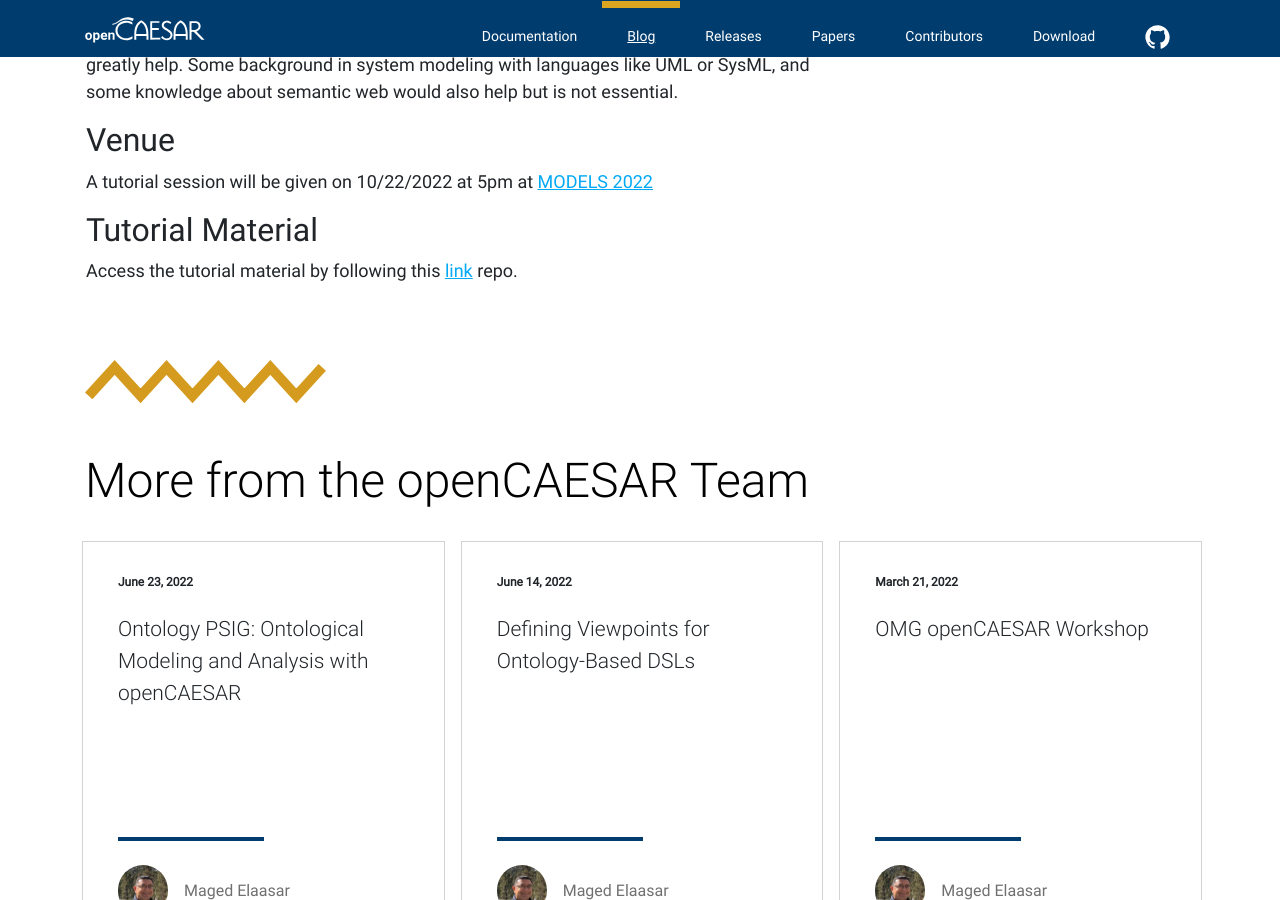
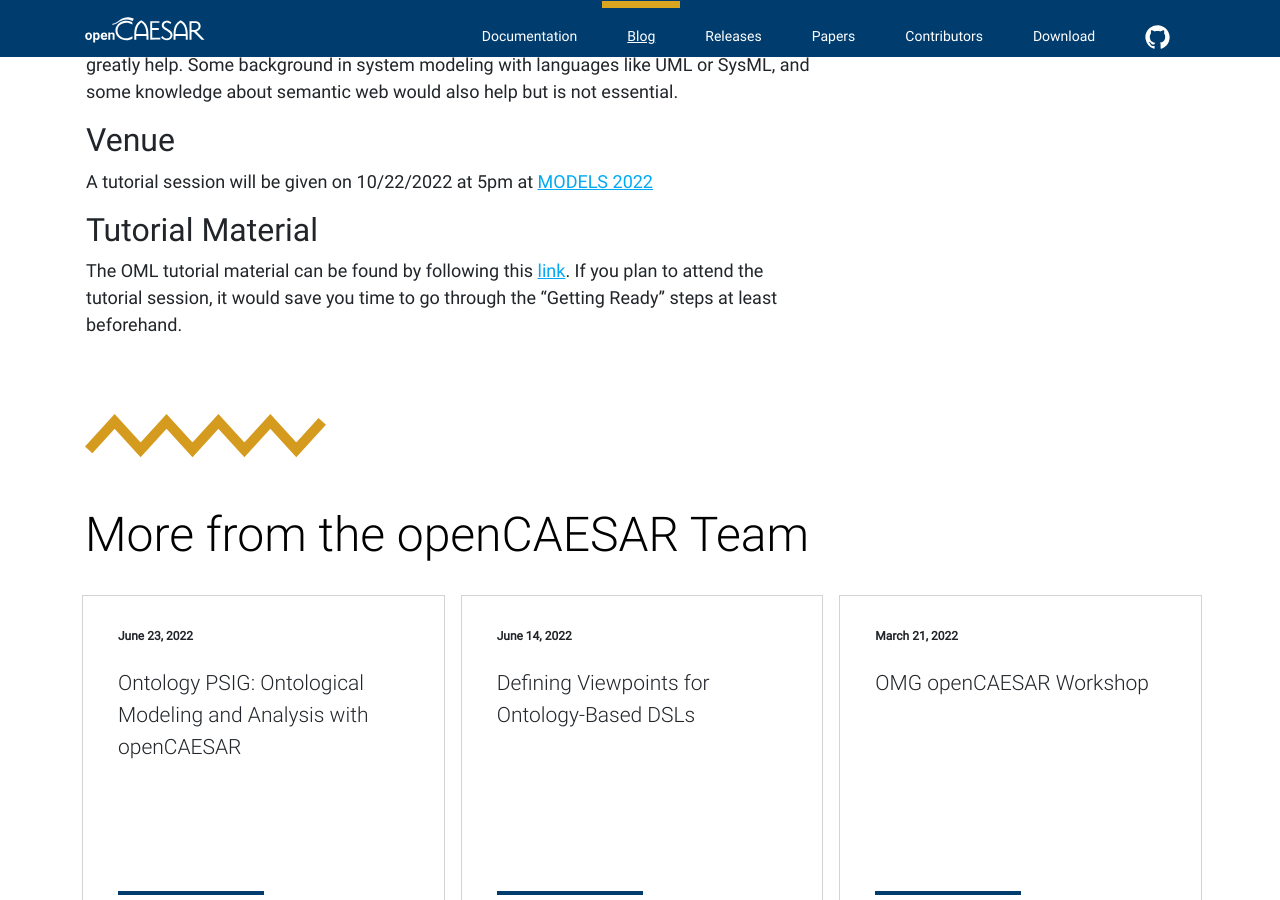
Before and after one commit to opencaesar/opencaesar.github.io, a Jekyll site: the page built from _posts/2022-09-01-Tutorial-on-Ontological-Modeling-Language.md, in a window 1280 px wide and 900 px high, scrolled down 835 px. Built offline with Jekyll 4.4.1, drawn with Linux system fonts in a browser that asks for light colours; nearby versions of some CDN libraries.

Commit message:
adding more detils on tutorial

```diff
--- a/_posts/2022-09-01-Tutorial-on-Ontological-Modeling-Language.md
+++ b/_posts/2022-09-01-Tutorial-on-Ontological-Modeling-Language.md
@@ -20,4 +20,4 @@ A tutorial session will be given on 10/22/2022 at 5pm at [MODELS 2022](https://c
 
 ## Tutorial Material
 
-Access the tutorial material by following this [link](http://www.opencaesar.io/oml-tutorials/) repo.
+The OML tutorial material can be found by following this [link](http://www.opencaesar.io/oml-tutorials/). If you plan to attend the tutorial session, it would save you time to go through the "Getting Ready" steps at least beforehand.
```
